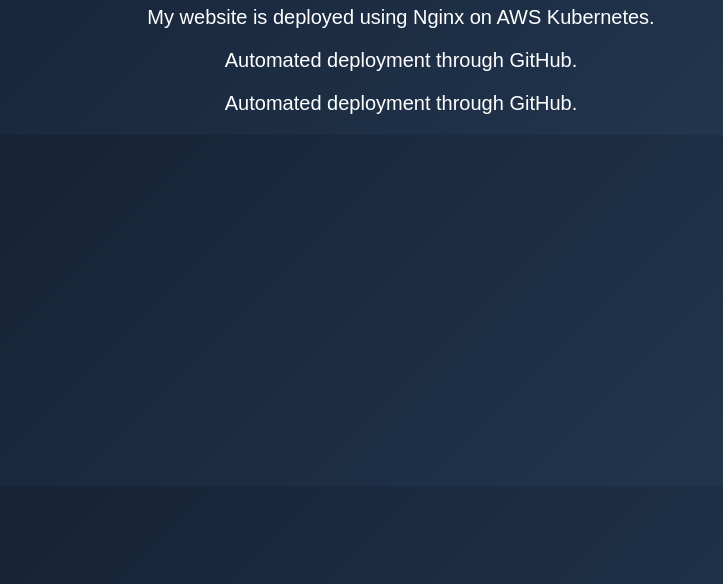
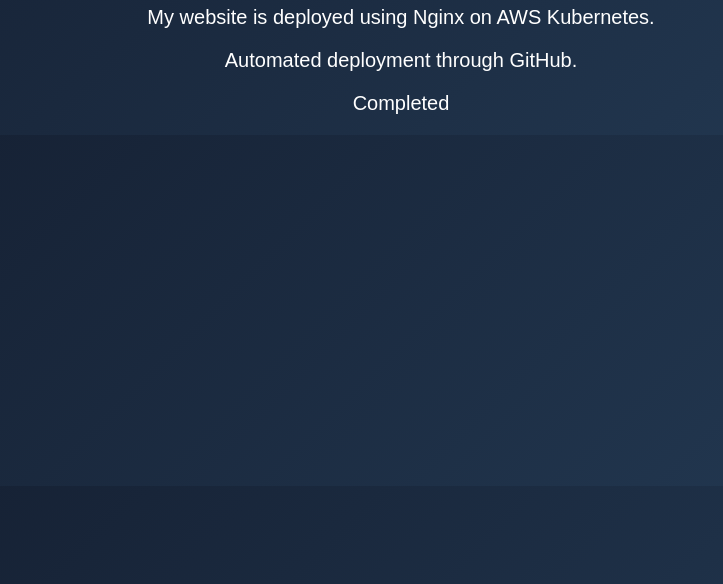
Before and after one commit to mayank2229/kubernetes-nginx-cicd, a plain HTML site: page website/index.html in a window 1280 px wide. Shown: the part 216-800 px from the top of the page, without its empty margins (239-962 px from the left). Drawn offline with Linux system fonts and the light colour scheme.

Commit message:
Update index.html

```diff
--- a/website/index.html
+++ b/website/index.html
@@ -9,7 +9,7 @@
         <h1>Welcome to Kubernetes CI/CD!</h1>
         <p>My website is deployed using Nginx on AWS Kubernetes.</p>
         <p>Automated deployment through GitHub.</p>
-        <p>Automated deployment through GitHub.</p>
+        <p>Completed</p>
     </div>
 </body>
 </html>
```
